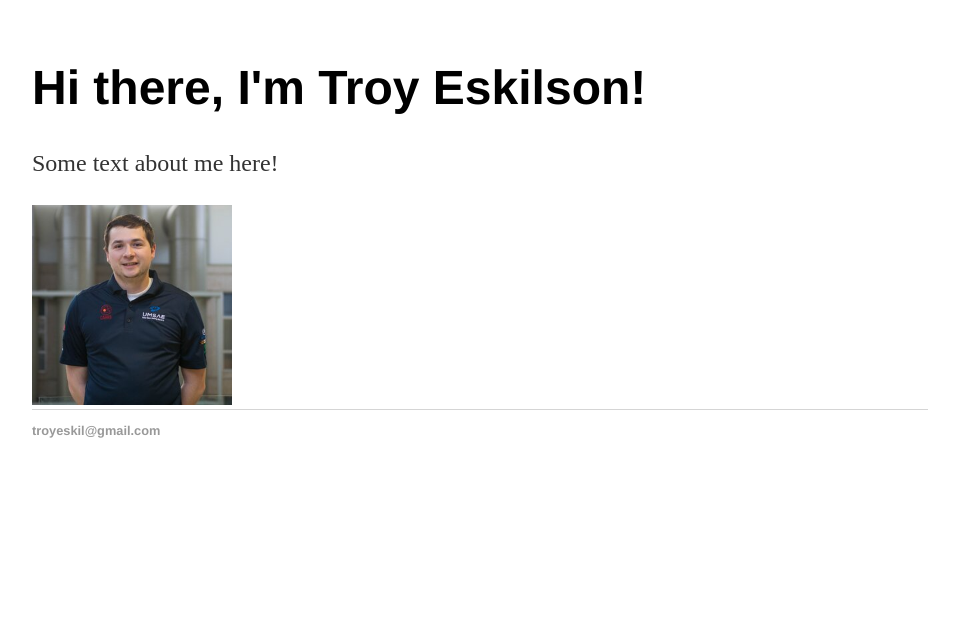
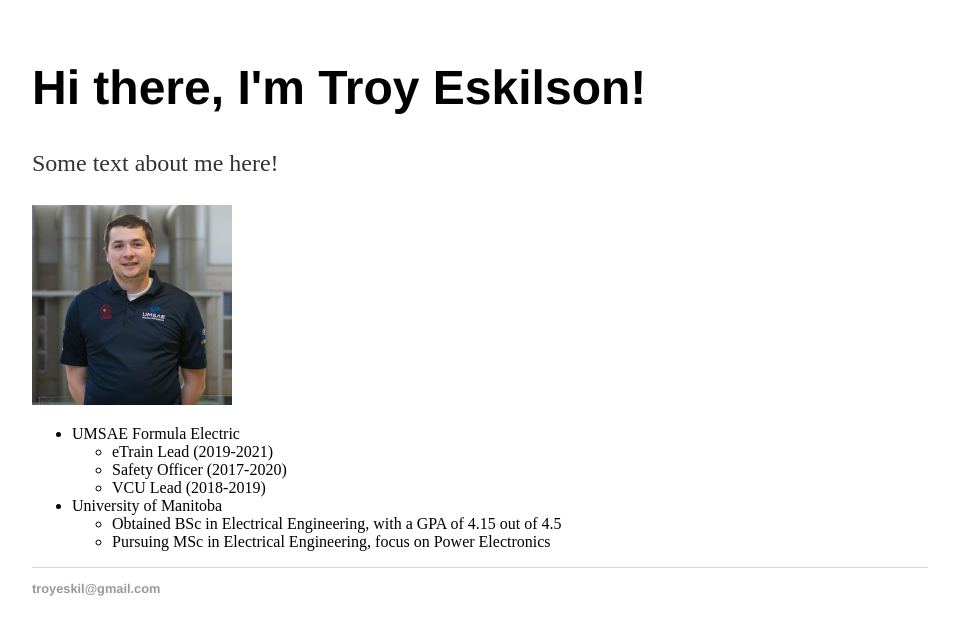
Before and after one commit to eskilsot/eskilsot.github.io, a Jekyll site: the page built from index.html, in a window 1280 px wide. Shown: the top 635 px of the page, without its empty margins (160-1119 px from the left). Built offline with Jekyll 4.4.1, drawn with Linux system fonts in a browser that asks for light colours.

Commit message:
Update index.html

```diff
--- a/index.html
+++ b/index.html
@@ -6,4 +6,18 @@ title: Troy Eskilson
 	<h1>Hi there, I'm Troy Eskilson!</h1>
 	<p>Some text about me here!</p>
 	<img src="images/DSC_0462.jpg" alt="Troy Eskilson" height="200">
+
+	<ul>
+	<li>UMSAE Formula Electric</li>
+		<ul>
+			<li> eTrain Lead (2019-2021)</li>
+			<li> Safety Officer (2017-2020)</li>
+			<li> VCU Lead (2018-2019)</li>
+		</ul>
+	<li>University of Manitoba</li>
+		<ul>
+			<li> Obtained BSc in Electrical Engineering, with a GPA of 4.15 out of 4.5</li>
+			<li> Pursuing MSc in Electrical Engineering, focus on Power Electronics</li>
+		</ul>
+	</ul>
 </div><!-- /.blurb -->
```
